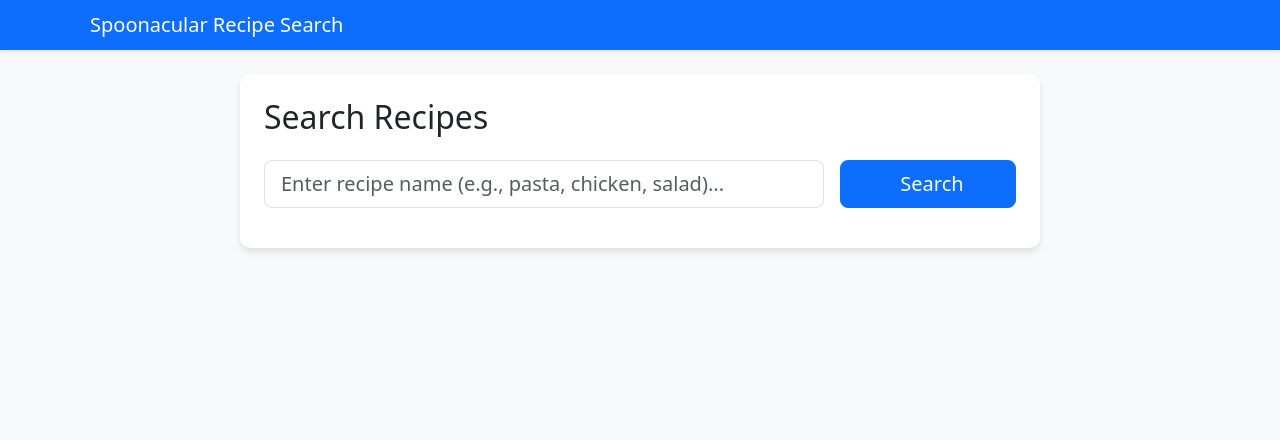
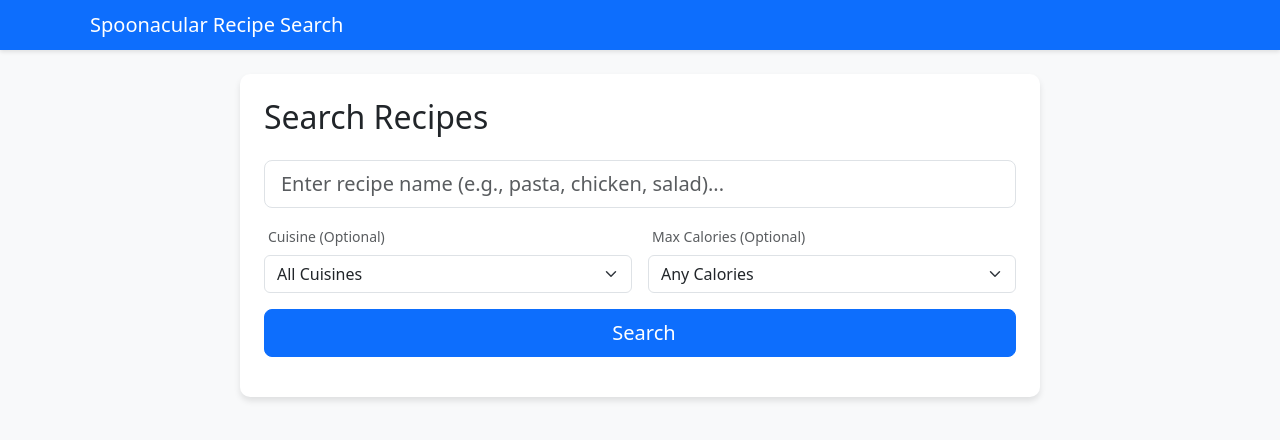
Before and after one commit to amer-sabah/spoonacular-ui, a React (Create React App) app: page / in a window 1280 px wide. Shown: the top 440 px of the page. Built offline with nearby package versions, Linux system fonts and the light colour scheme; the HTML template or start-up script is replaced by a standard one.

Commit message:
Add cuisine and maxCalories filters to recipe search, enhance ingredient details with nutrition data and exclude functionality

```diff
--- a/src/components/RecipeDetails.js
+++ b/src/components/RecipeDetails.js
@@ -247,7 +247,7 @@
                             onChange={() => toggleIngredientExclusion(ingredient.id)}
                           />
                           <label className="form-check-label small text-muted" htmlFor={`ingredient-${ingredient.id}`}>
-                            Exclude from totals
+                            Exclude from total calories
                           </label>
                         </div>
                       </div>
--- a/src/components/RecipeSearch.js
+++ b/src/components/RecipeSearch.js
@@ -4,9 +4,29 @@
 
 const RecipeSearch = () => {
   const [query, setQuery] = useState('');
+  const [cuisine, setCuisine] = useState('');
+  const [maxCalories, setMaxCalories] = useState('');
   const [loading, setLoading] = useState(false);
   const [searchResults, setSearchResults] = useState(null);
   const [error, setError] = useState(null);
+
+  const cuisines = [
+    'African', 'Asian', 'American', 'British', 'Cajun', 'Caribbean',
+    'Chinese', 'Eastern European', 'European', 'French', 'German',
+    'Greek', 'Indian', 'Irish', 'Italian', 'Japanese', 'Jewish',
+    'Korean', 'Latin American', 'Mediterranean', 'Mexican',
+    'Middle Eastern', 'Nordic', 'Southern', 'Spanish', 'Thai', 'Vietnamese'
+  ];
+
+  const calorieOptions = [
+    { label: 'Max 100 Calories', value: 100 },
+    { label: 'Max 200 Calories', value: 200 },
+    { label: 'Max 300 Calories', value: 300 },
+    { label: 'Max 400 Calories', value: 400 },
+    { label: 'Max 500 Calories', value: 500 },
+    { label: 'Max 600 Calories', value: 600 },
+    { label: 'Max 700 Calories', value: 700 }
+  ];
 
   const handleSearch = async () => {
     if (!query.trim()) {
@@ -19,11 +39,21 @@
     setSearchResults(null);
 
     try {
+      const params = {
+        query: query,
+        maxResultSize: 10
+      };
+
+      // Add optional filters if selected
+      if (cuisine) {
+        params.cuisine = cuisine;
+      }
+      if (maxCalories) {
+        params.maxCalories = maxCalories;
+      }
+
       const response = await axios.get('http://localhost:8080/recipes/search', {
-        params: {
-          query: query,
-          maxResultSize: 10
-        }
+        params: params
       });
 
       setSearchResults(response.data);
@@ -49,7 +79,7 @@
           <h2 className="card-title mb-4">Search Recipes</h2>
 
           <div className="row g-3 mb-3">
-            <div className="col-md-9">
+            <div className="col-md-12">
               <input
                 type="text"
                 className="form-control form-control-lg"
@@ -60,7 +90,47 @@
                 disabled={loading}
               />
             </div>
-            <div className="col-md-3">
+          </div>
+
+          <div className="row g-3 mb-3">
+            <div className="col-md-6">
+              <label className="form-label small text-muted">
+                <i className="bi bi-globe me-1"></i>
+                Cuisine (Optional)
+              </label>
+              <select
+                className="form-select"
+                value={cuisine}
+                onChange={(e) => setCuisine(e.target.value)}
+                disabled={loading}
+              >
+                <option value="">All Cuisines</option>
+                {cuisines.map((c) => (
+                  <option key={c} value={c}>{c}</option>
+                ))}
+              </select>
+            </div>
+            <div className="col-md-6">
+              <label className="form-label small text-muted">
+                <i className="bi bi-fire me-1"></i>
+                Max Calories (Optional)
+              </label>
+              <select
+                className="form-select"
+                value={maxCalories}
+                onChange={(e) => setMaxCalories(e.target.value)}
+                disabled={loading}
+              >
+                <option value="">Any Calories</option>
+                {calorieOptions.map((option) => (
+                  <option key={option.value} value={option.value}>{option.label}</option>
+                ))}
+              </select>
+            </div>
+          </div>
+
+          <div className="row g-3 mb-3">
+            <div className="col-md-12">
               <button
                 className="btn btn-primary btn-lg w-100 search-btn"
                 onClick={handleSearch}
```
